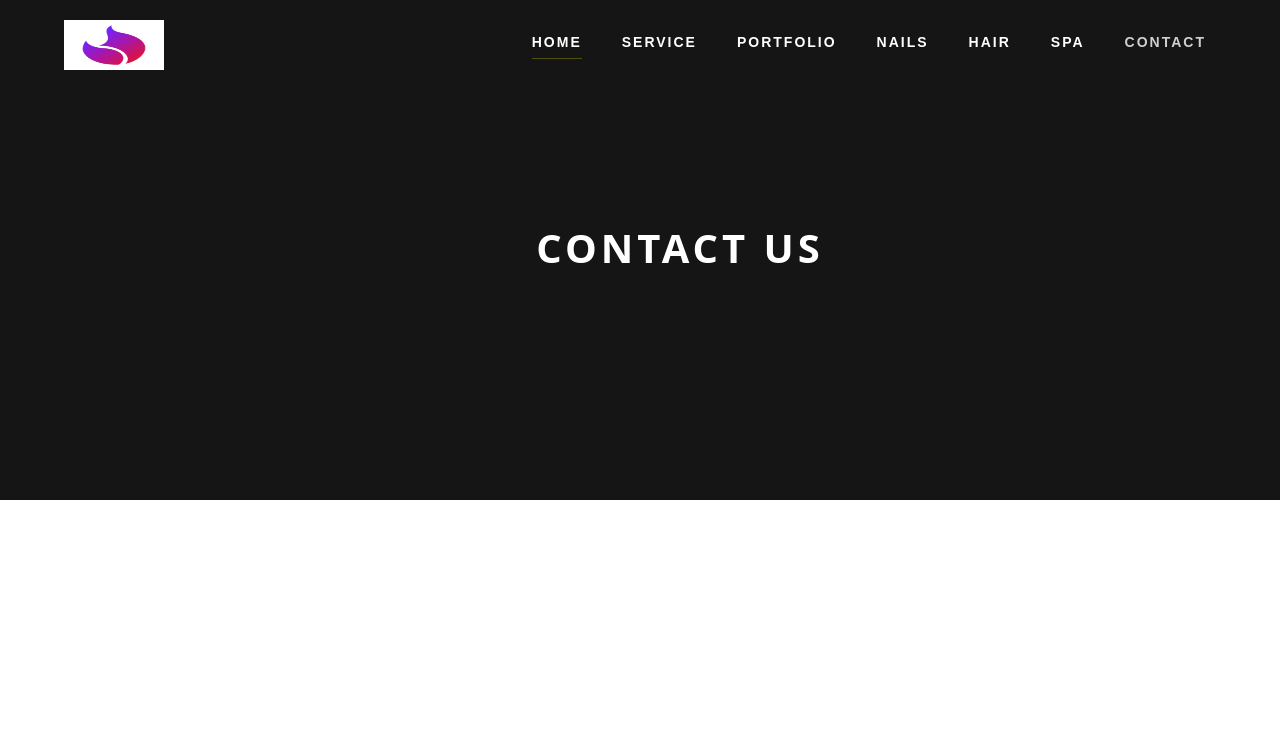
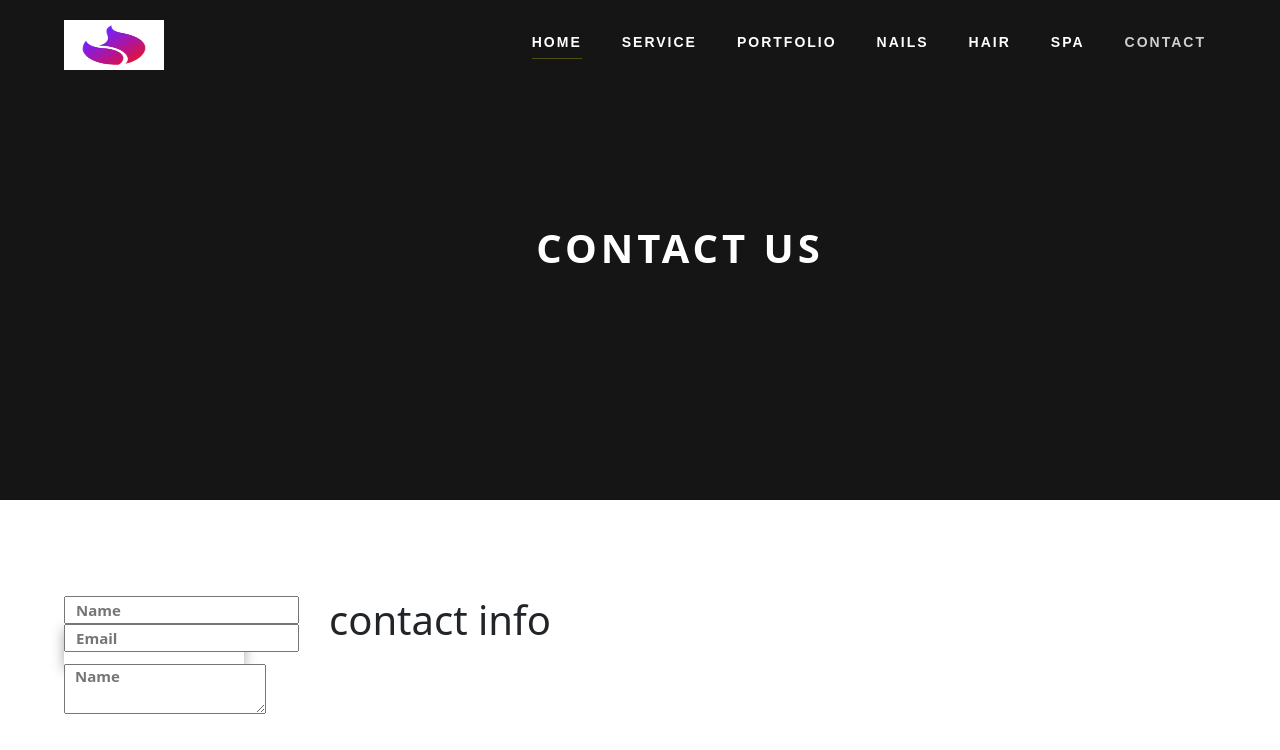
Before and after one commit to TamannaAfroz2666/Parlour-BD-Page, a React (Create React App) app: page /contact in a window 1280 px wide. Shown: the top 750 px of the page. Built offline with nearby package versions, Linux system fonts and the light colour scheme.

Commit message:
base create

```diff
--- a/src/Pages/Contact/ContactPage.css
+++ b/src/Pages/Contact/ContactPage.css
@@ -14,3 +14,9 @@
     width: 90%;
     margin: auto;
 } */
+
+.infoSection{
+    width: 90%;
+    margin: auto;
+    margin-top: 6rem;
+}
--- a/src/Pages/Contact/ContactPage.js
+++ b/src/Pages/Contact/ContactPage.js
@@ -1,6 +1,7 @@
 import React from 'react';
 import './ContactPage.css';
 import HeadPage from './HeadPage/HeadPage';
+import InfoPage from './InfoPage/InfoPage';
 
 const ContactPage = () => {
     return (
@@ -8,6 +9,10 @@ const ContactPage = () => {
             <div className="contactBodyPage">
                 <div className="contactPage">
                     <HeadPage></HeadPage>
+                    <div className="infoSection">
+                        <InfoPage></InfoPage>
+
+                    </div>
 
 
 
--- a/src/Pages/Contact/InfoPage/InfoPage.css
+++ b/src/Pages/Contact/InfoPage/InfoPage.css
@@ -3,3 +3,11 @@
     padding: 0;
     box-sizing: border-box;
 }
+.infoPage{
+    height: 100%;
+    width: 100%;
+}
+.infoBodyContact{
+    display: flex;
+    gap: 30px;
+}
--- a/src/Pages/Contact/InfoPage/InfoPage.js
+++ b/src/Pages/Contact/InfoPage/InfoPage.js
@@ -4,6 +4,28 @@ import './InfoPage.css';
 const InfoPage = () => {
     return (
         <div className='infoPage'>
+            <div className="infoP_head">
+                <div className="infoBodyContact">
+                    <div className="contactInput">
+                        <div className="nameField">
+                            <input type="text" value='' name='name' placeholder='Name' className='inputField' />
+                        </div>
+                        <div className="emailField">
+                            <input type="email" value='' name='email' placeholder='Email' className='inputField' />
+                        </div>
+                        <div className="massageField">
+                            <textarea type="text" value='' name='name' placeholder='Name' className='inputField' />
+                        </div>
+
+                    </div>
+                    <div className="infoContents">
+                        <h1 className='titleInFo'>contact info</h1>
+
+                    </div>
+
+                </div>
+
+            </div>
 
 
         </div>
```
